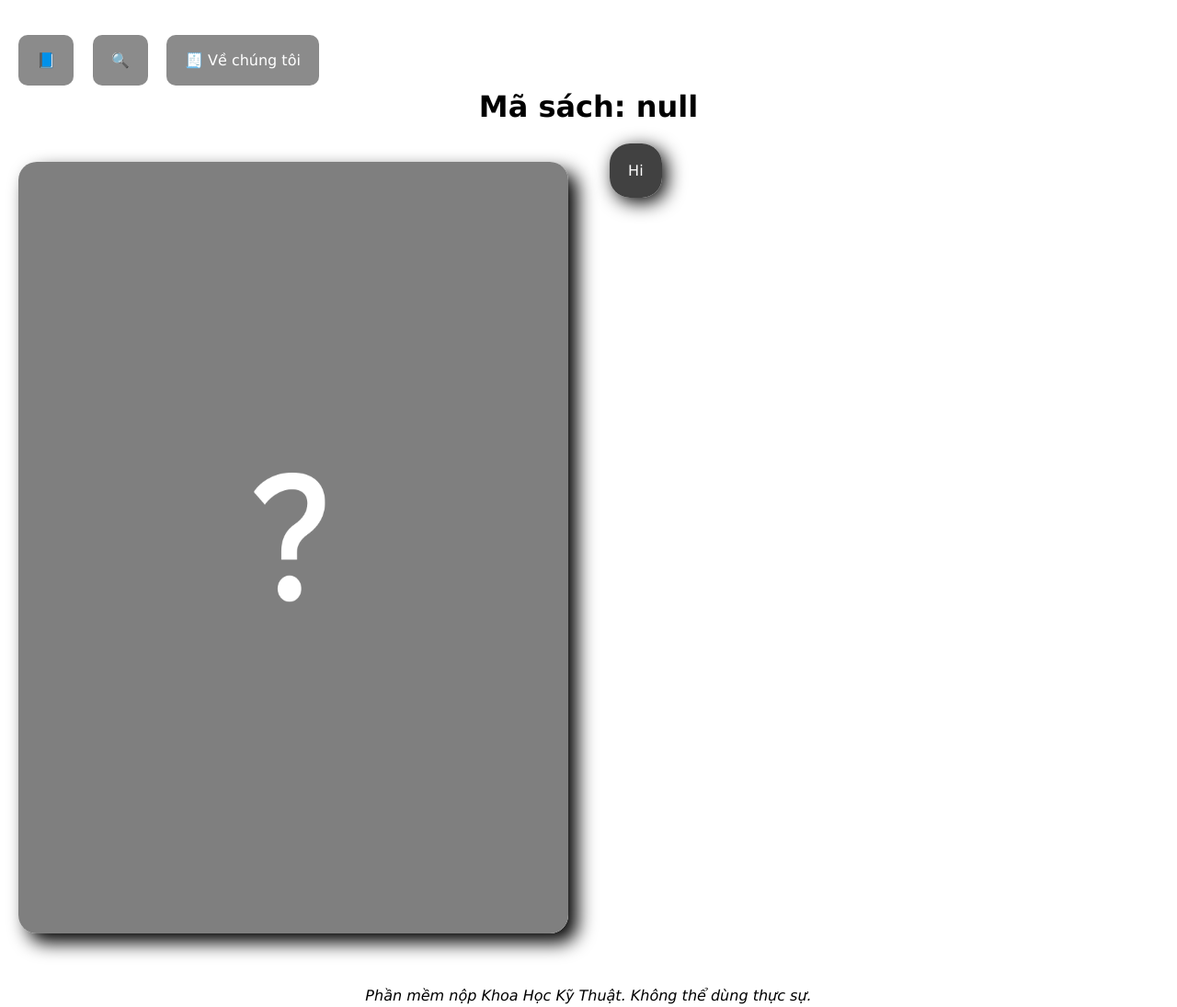
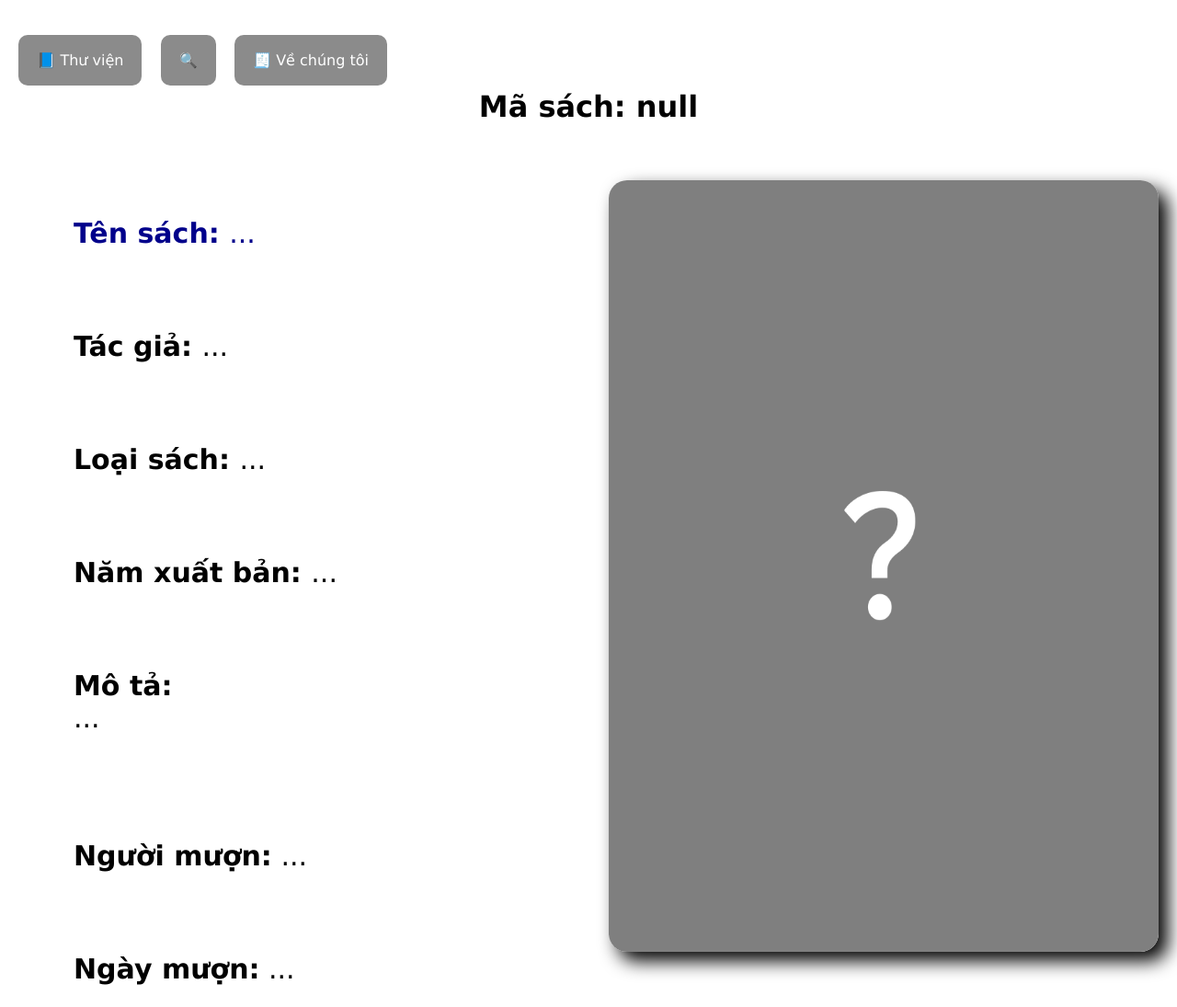
Before and after one commit to Nautilus4K/Library-Software, a plain HTML site: page idinfo.html in a window 1280 px wide. Shown: the top 1095 px of the page at 92% size. Drawn offline with Linux system fonts and the light colour scheme; no server answers.

Commit message:
Modifying a bunch of things to prepare for the next update

```diff
--- a/idinfo.html
+++ b/idinfo.html
@@ -11,7 +11,7 @@
             <ul>
                 <!-- Them ko gian nhin cho no dep -->
                 <p>&nbsp;&nbsp;&nbsp;&nbsp;</p>
-                <li><a href="/index.html">📘</a></li>
+                <li><a href="/index.html">📘 Thư viện</a></li>
                 <p>&nbsp;&nbsp;&nbsp;&nbsp;</p>
                 <li><a>🔍</a></li>
 
@@ -27,12 +27,20 @@
         <br>
         <!--inline information view-->
         <div>
-            <div style="padding: 20px; display: inline;"><img src="/src/null.png" class="book_img" width="598" height="839"></div>
-            <div style="display: inline; vertical-align: top;">
-                <!--subheader is a div-->
-                <div style="display: inline;">
-                    <p style="margin-left: 20px; margin-top: 0px; display: inline;" class="books_subheader">Hi</p>
+            <div class="container" style="display: flex; align-items: start; padding: 20px;">
+                <div class="text-content" style="display: flex; flex-direction: column; margin-right: 20px;">
+                    <p class="books_subheader link"><strong>Tên sách: </strong> <a id="name">...</a></p>
+                    <p class="books_subheader"><strong>Tác giả: </strong> <a id="author">...</a></p>
+                    <p class="books_subheader"><strong>Loại sách: </strong> <a id="use">...</a></p>
+                    <p class="books_subheader"><strong>Năm xuất bản: </strong> <a id="year">...</a></p>
+                    <p class="books_subheader"><strong>Mô tả: </strong> <br><a id="desc">...</a></p>
+                    <br>
+                    <p class="books_subheader"><strong>Người mượn:</strong> <a id="borrower">...</a></p>
+                    <p class="books_subheader"><strong>Ngày mượn:</strong> <a id="borrowday">...</a></p>
+                    <p class="books_subheader"><strong>Ngày trả:</strong> <a id="borrowexpire">...</a></p>
                 </div>
+
+                <img src="/src/null.png" class="book_img" width="598" height="839">
             </div>
         </div>
         <br>
--- a/src/style.css
+++ b/src/style.css
@@ -25,19 +25,51 @@ body {
 }
 
 .books_subheader {
-    padding: 20px;
-    background-color: rgb(65, 65, 65);
-    box-shadow: 5px 5px 20px black;
-    border-radius: 22px; /* 22px vi da co padding 20px ben tren nen se dc coi la (22-20)px */
-    color: white;
-    transition: padding 0.3s ease-in-out, background-color 0.3s ease-in-out;
-    size: 20px;
+    padding: 10px;
+    font-size: 30px;
+    margin-left: 50px;
+    margin-right: auto;
+    transition:cubic-bezier(0.165, 0.84, 0.44, 1) .3s;
 }
 
 .books_subheader:hover {
-    padding: 30px;
-    background-color: black;
+    text-indent: 30px;
 }
+
+a.books_subheader {
+    color: inherit; /* Inherits color from .books_subheader */
+    text-decoration: none; /* Removes underline */
+}
+
+a.books_subheader:hover {
+    text-indent: 30px; /* Match hover behavior with p.books_subheader */
+}
+
+.subheader-grid {
+    display: grid;
+    grid-template-columns: auto 1fr; /* Two columns: auto width for strong, flexible for a */
+    align-items: start; /* Align items at the start */
+    column-gap: 10px; /* Space between strong and a */
+    margin-left: 50px; /* Adjust margin as needed */
+}
+
+.subheader-grid strong {
+    grid-column: 1; /* Strong goes in the first column */
+}
+
+.subheader-grid a {
+    grid-column: 2; /* A goes in the second column */
+    text-decoration: none; /* Remove underline */
+    color: inherit; /* Inherit color for consistency */
+}
+
+.link {
+    color: darkblue;
+}
+.link:hover {
+    color: blue;
+}
+
 .centered_img {
     display: block;
     margin-left: auto;
@@ -77,3 +109,15 @@ ul {
   li a:hover {
     background-color: #111;
 }
+
+.container {
+    display: flex;
+    justify-content: space-between;
+    align-items: center;
+}
+
+.text-content {
+    display: flex;
+    flex-direction: column;
+    gap: 8px; /* Adjusts spacing between the paragraphs */
+}
```
Also changed, not shown: about.html (+2 -2 lines), index.html (+2 -1 lines).
